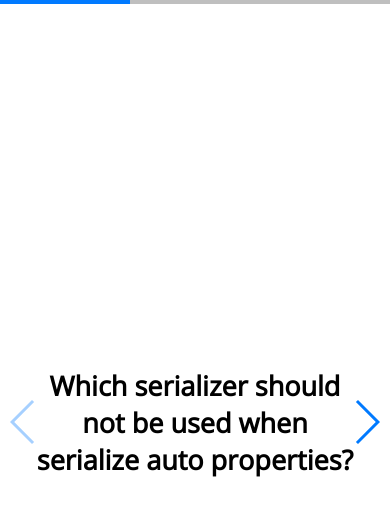
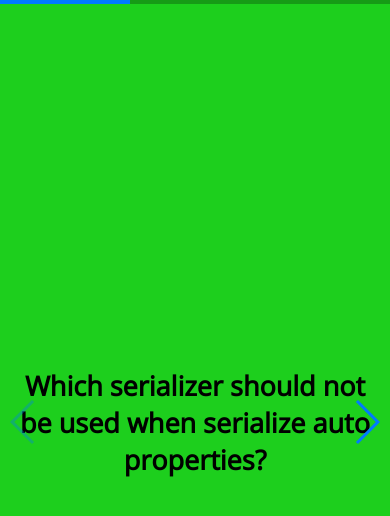
Before and after one commit to valentinburk/learning-cards, a plain HTML site: page index.html in a window 390 px wide. Drawn offline with nearby package versions, Linux system fonts and the light colour scheme.

Commit message:
fix: Fix mobile browsers compatibility issue

```diff
--- a/css/app.css
+++ b/css/app.css
@@ -2,7 +2,7 @@
 
 /* General rules */
 body {
-  font-family: "Open Sans", arial, sans-serif;
+  font-family: "Open Sans", sans-serif;
   max-width: 900px;
   margin: 0 auto;
   background: #f5f5f5;
@@ -22,52 +22,70 @@ main {
 }
 
 .swiper-slide {
+  overflow-y: auto;
+}
+
+.swiper-slide {
   text-align: center;
   font-size: 18px;
-  background: #fff;
-  /* Center slide text vertically */
-  display: -webkit-box;
-  display: -ms-flexbox;
-  display: -webkit-flex;
-  display: flex;
-  -webkit-box-pack: center;
-  -ms-flex-pack: center;
-  -webkit-justify-content: center;
-  justify-content: center;
-  -webkit-box-align: center;
-  -ms-flex-align: center;
-  -webkit-align-items: center;
-  align-items: center;
 }
 
 /* Cards */
-.card {
-  transform-style: preserve-3d;
-  transition: transform 0.3s;
+.card,
+.front,
+.back {
+  height: 100%;
+  width: 100%;
 }
 
 .front,
 .back {
   position: absolute;
+  -webkit-backface-visibility: hidden;
+  -moz-backface-visibility: hidden;
+  -o-backface-visibility: hidden;
   backface-visibility: hidden;
+  display: table;
+}
+
+.card-content {
+  display: table-cell;
+  vertical-align: middle;
   padding: 100px;
 }
 
+.card {
+  -webkit-transform-style: preserve-3d;
+  -moz-transform-style: preserve-3d;
+  -o-transform-style: preserve-3d;
+  transform-style: preserve-3d;
+  -webkit-transition: transform 0.3s;
+  -o-transition: transform 0.3s;
+  transition: transform 0.3s;
+}
+
+.front {
+  background-color: #1dcf1d;
+}
+
 .back {
+  -webkit-transform: rotateY(180deg);
+  -moz-transform: rotateY(180deg);
+  -o-transform: rotateY(180deg);
   transform: rotateY(180deg);
+  background-color: #ff8724;
 }
 
 .flipped {
+  -webkit-transform: rotateY(180deg);
+  -moz-transform: rotateY(180deg);
+  -o-transform: rotateY(180deg);
   transform: rotateY(180deg);
 }
 
 /* Responsiveness */
 @media screen and (max-width: 600px) {
-  .front {
-    padding: 30px;
-  }
-
-  .back {
+  .card-content {
     padding: 10px;
   }
 }
--- a/js/app.js
+++ b/js/app.js
@@ -22,8 +22,7 @@ $(document).ready(function() {
   });
 
 
-  $('.swiper-slide').click(function() {
-    console.log($(this));
+  $('.card').click(function() {
     $(this).toggleClass('flipped');
   });
 });
@@ -34,18 +33,31 @@ $(document).ready(function() {
  * @returns {Element} Card DOM element
  */
 function createArticle(question) {
-  const article = createElementWithClass('article', 'card swiper-slide');
+  const article = createElementWithClass('article', 'swiper-slide');
+  const card = createElementWithClass('div', 'card');
+
+  // Generate front side of card
   const front = createElementWithClass('div', 'front');
-  const back = createElementWithClass('div', 'back');
-
+  const frontContent = createElementWithClass('div', 'card-content');
   const title = createElementWithClass('h2');
 
   title.innerHTML = question.q;
-  back.innerHTML = question.a;
 
-  front.appendChild(title);
-  article.appendChild(front);
-  article.appendChild(back);
+  frontContent.appendChild(title);
+  front.appendChild(frontContent);
+  card.appendChild(front);
+
+  // Generate back side of card
+  const back = createElementWithClass('div', 'back');
+  const backContent = createElementWithClass('div', 'card-content');
+
+  backContent.innerHTML = question.a;
+
+  back.appendChild(backContent);
+  card.appendChild(back);
+
+  // Append card itself to card block
+  article.appendChild(card);
 
   return article;
 }
```
Also changed, not shown: index.html (+1 -1 lines).
